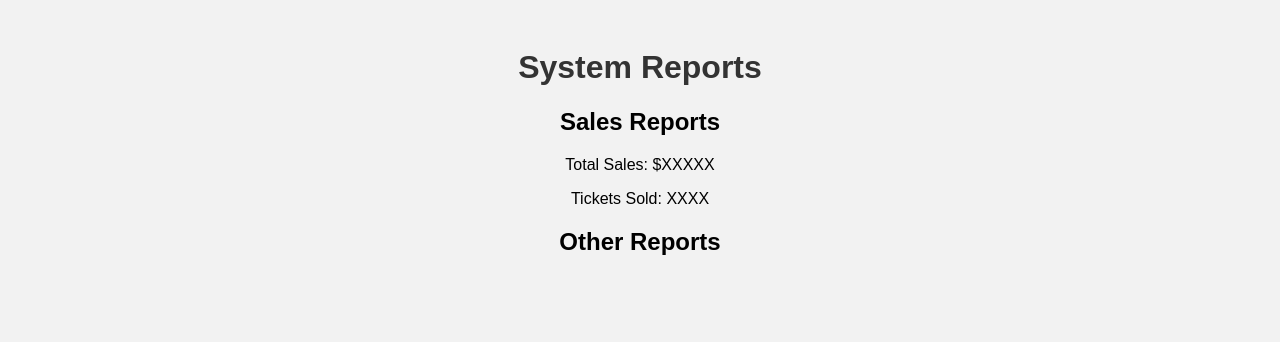
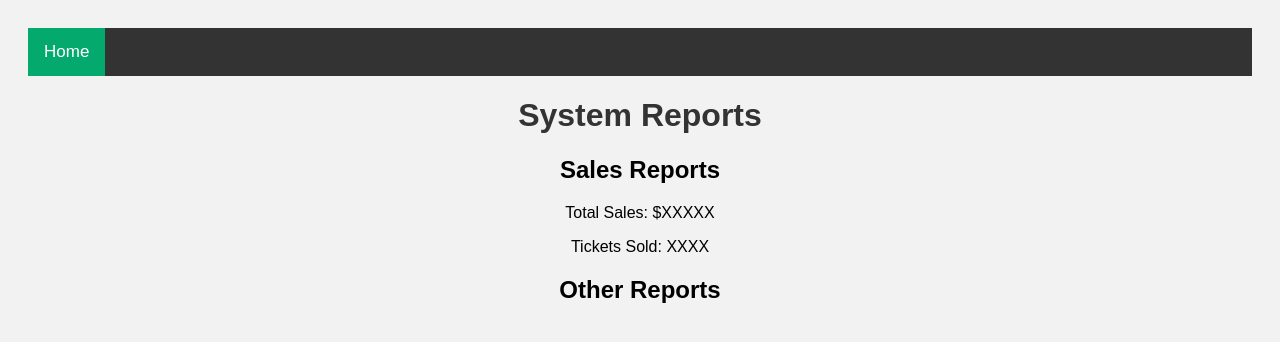
Before and after one commit to Halmuhammet/Texas-Lottery-System, a plain HTML site: page view_reports.html in a window 1280 px wide. Drawn offline with Linux system fonts and the light colour scheme.

Commit message:
Update view_reports.html

```diff
--- a/view_reports.html
+++ b/view_reports.html
@@ -5,7 +5,9 @@
     <link rel="stylesheet" type="text/css" href="style.css">
 </head>
 <body>
-
+<div class="topnav">
+    <a class="active" href="index.html">Home</a>
+ </div>
     <h1>System Reports</h1>
 
     <h2>Sales Reports</h2>
```
